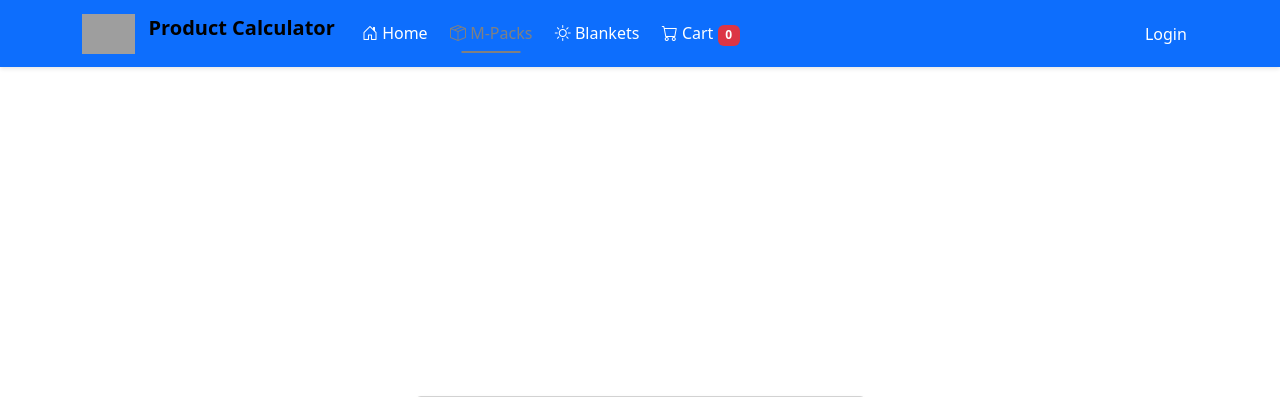
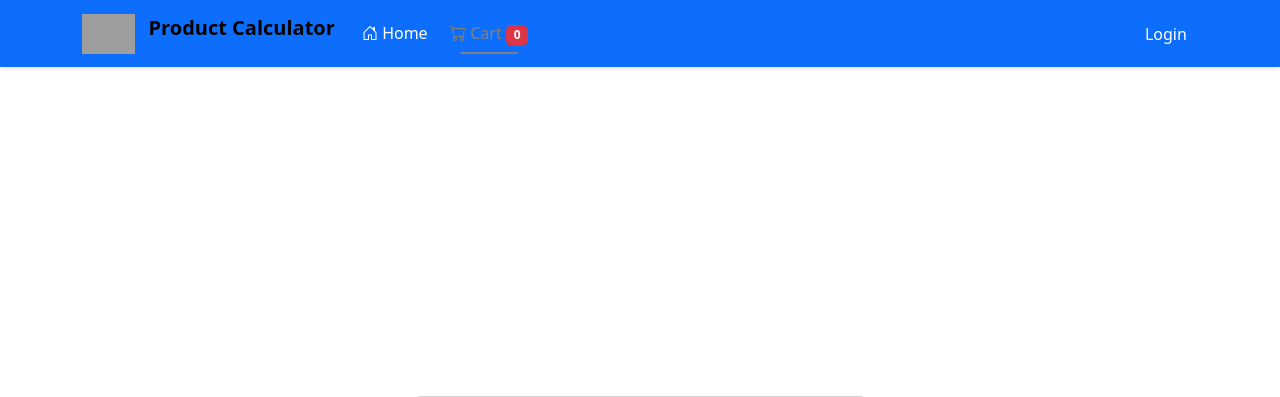
Before and after one commit to ADCY245/admin, a Flask app: page /auth/forgot-password in a window 1280 px wide. Shown: the top 397 px of the page. Run offline with Flask 3, Linux system fonts and the light colour scheme; some libraries are stand-ins or nearby versions; grey boxes are pictures that could not be loaded.

Commit message:
fix: comment out unimplemented navigation links in base template

```diff
--- a/templates/base.html
+++ b/templates/base.html
@@ -209,16 +209,18 @@
                         });
                     </script>
                     {% endif %}
+                    <!-- Commenting out unimplemented navigation items
                     <li class="nav-item">
-                        <a class="nav-link" id="mpacksLink" href="{{ url_for('mpacks') }}" data-route="{{ url_for('mpacks') }}">
+                        <a class="nav-link disabled" href="#" title="Coming soon">
                             <i class="bi bi-box-seam"></i> M-Packs
                         </a>
                     </li>
                     <li class="nav-item">
-                        <a class="nav-link" id="blanketsLink" href="{{ url_for('blankets') }}" data-route="{{ url_for('blankets') }}">
+                        <a class="nav-link disabled" href="#" title="Coming soon">
                             <i class="bi bi-brightness-high"></i> Blankets
                         </a>
                     </li>
+                    -->
                     <li class="nav-item">
                         <a class="nav-link" id="cartLink" href="{{ url_for('cart') }}" data-route="{{ url_for('cart') }}">
                             <i class="bi bi-cart"></i> Cart <span id="cartCount" class="badge bg-danger">0</span>
```
